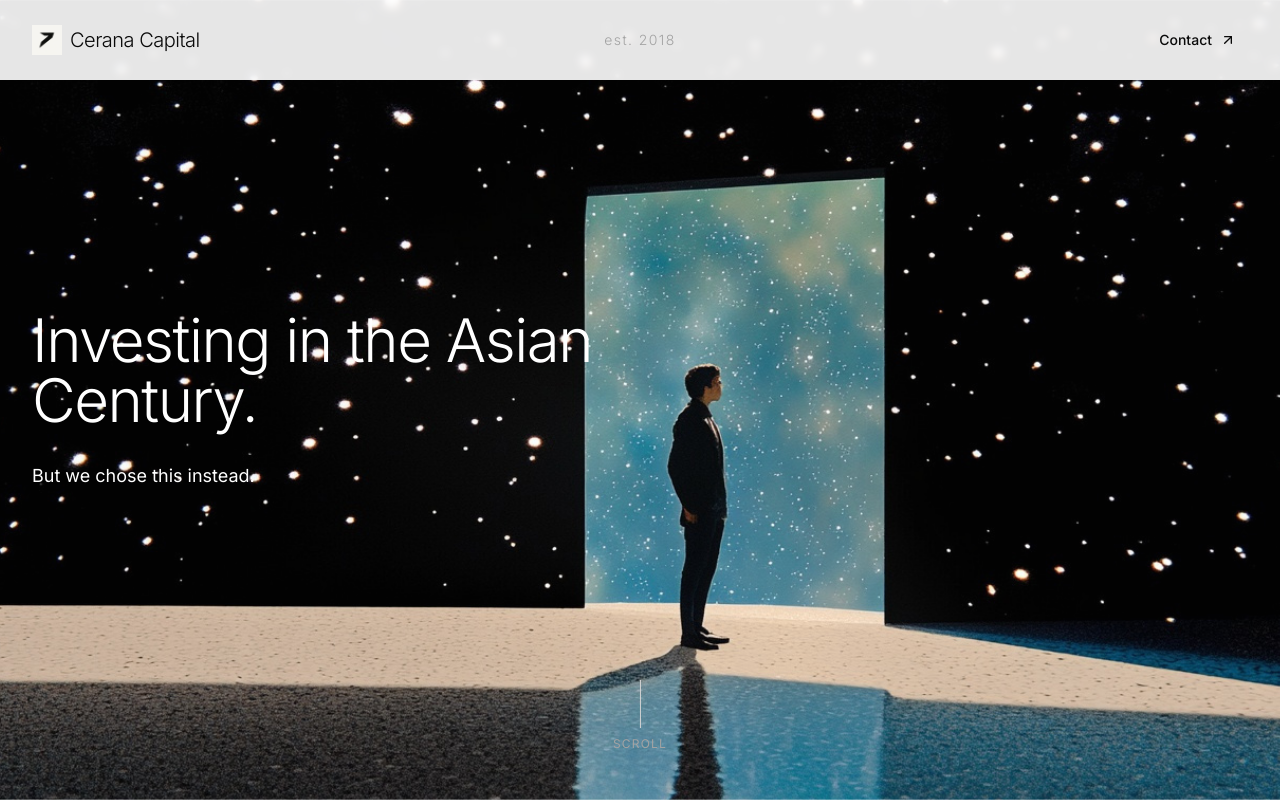
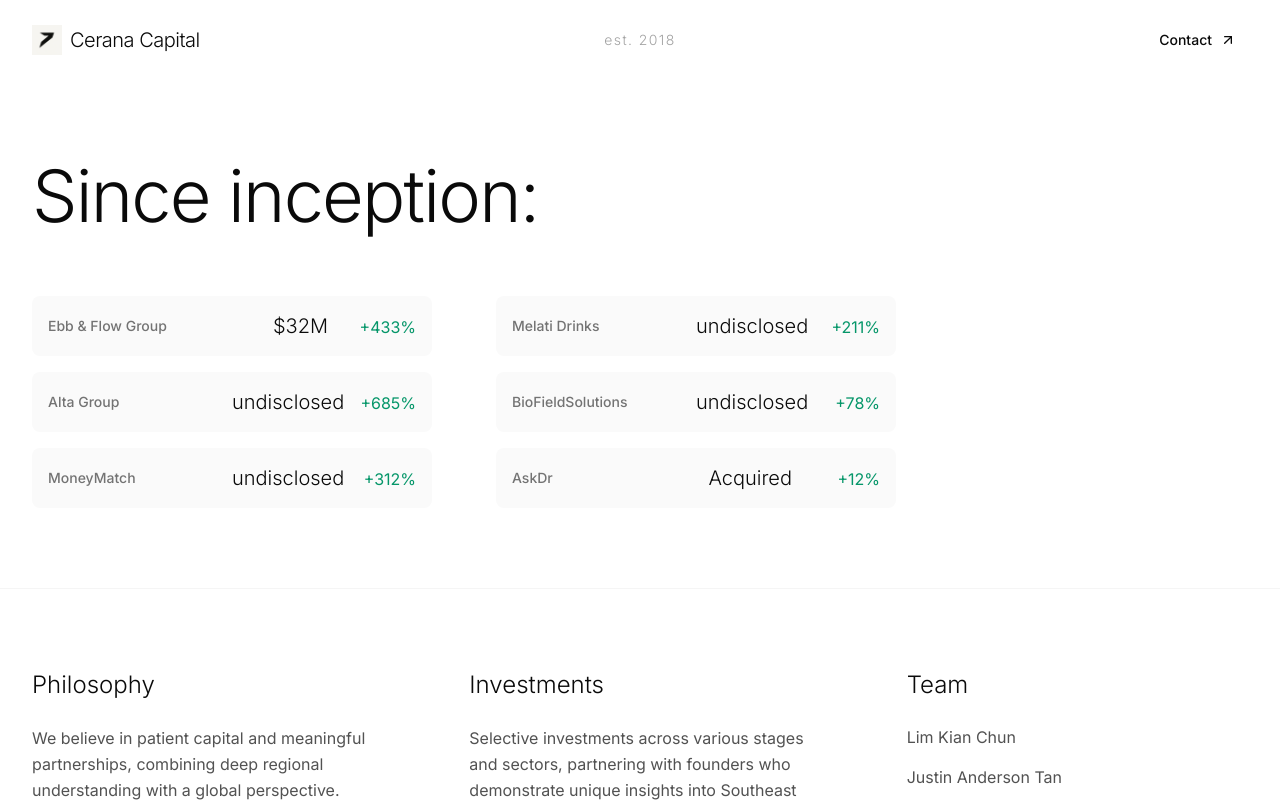
Before and after one commit to hejijunhao/cerana, a Next.js app: page / in a window 1280 px wide. Shown: the top 802 px of the page. Built offline with nearby package versions, Linux system fonts and the light colour scheme.

Commit message:
Updated hero with performance

```diff
--- a/app/page.tsx
+++ b/app/page.tsx
@@ -4,21 +4,8 @@ import Link from "next/link"
 import Image from "next/image"
 import { ArrowUpRight } from "lucide-react"
 import { Button } from "@/components/ui/button"
-import { useState, useEffect } from "react"
 
 export default function Home() {
-  const [mousePosition, setMousePosition] = useState({ x: 0, y: 0 })
-
-  useEffect(() => {
-    const handleMouseMove = (e: MouseEvent) => {
-      const { clientX, clientY } = e
-      setMousePosition({ x: clientX, y: clientY })
-    }
-
-    window.addEventListener('mousemove', handleMouseMove)
-    return () => window.removeEventListener('mousemove', handleMouseMove)
-  }, [])
-
   return (
     <div className="flex flex-col min-h-screen bg-white">
       {/* Navigation */}
@@ -45,46 +32,66 @@ export default function Home() {
         </div>
       </header>
 
-      <main className="flex-1">
+      <main className="flex-1 pt-20">
         {/* Hero Section */}
-        <section className="min-h-screen flex items-center justify-center relative overflow-hidden">
-          {/* Background Image */}
-          <div className="absolute inset-0">
-            <Image
-              src="/Cerana.svg"
-              alt=""
-              fill
-              priority
-              className="object-cover opacity-[0.99]"
-              aria-hidden="true"
-            />
-          </div>
-          {/* Mouse follower */}
-          <div
-            className="pointer-events-none absolute inset-0 opacity-50 mouse-gradient transition duration-200"
-            style={{
-              background: `radial-gradient(circle at ${mousePosition.x}px ${mousePosition.y}px, rgba(0,0,0,0.015) 0%, rgba(0,0,0,0.01) 25%, transparent 50%)`
-            }}
-          />
-
-          <div className="container relative">
-            <div className="max-w-3xl text-white space-y-8 animate-content-fade-in">
-              <h1 className="text-4xl md:text-6xl font-light tracking-tight">
-                Investing in the Asian Century.
-              </h1>
-              <p className="text-lg">
-                But we chose this instead.
-              </p>
+        <section className="py-20">
+          <div className="container space-y-16">
+            <h1 className="text-5xl md:text-7xl font-light tracking-tight max-w-4xl">
+              Since inception:
+            </h1>
+            <div className="flex gap-16">
+              <div className="flex flex-col gap-4 w-[400px]">
+                <div className="flex items-center justify-between p-4 bg-neutral-50 rounded-lg">
+                  <div className="text-sm font-medium text-neutral-500 min-w-[120px]">Ebb & Flow Group</div>
+                  <div className="flex items-baseline gap-6">
+                    <div className="text-xl font-light w-24 text-right">$32M</div>
+                    <div className="text-emerald-600 w-16 text-right">+433%</div>
+                  </div>
+                </div>
+                <div className="flex items-center justify-between p-4 bg-neutral-50 rounded-lg">
+                  <div className="text-sm font-medium text-neutral-500 min-w-[120px]">Alta Group</div>
+                  <div className="flex items-baseline gap-6">
+                    <div className="text-xl font-light w-24 text-right">undisclosed</div>
+                    <div className="text-emerald-600 w-16 text-right">+685%</div>
+                  </div>
+                </div>
+                <div className="flex items-center justify-between p-4 bg-neutral-50 rounded-lg">
+                  <div className="text-sm font-medium text-neutral-500 min-w-[120px]">MoneyMatch</div>
+                  <div className="flex items-baseline gap-6">
+                    <div className="text-xl font-light w-24 text-right">undisclosed</div>
+                    <div className="text-emerald-600 w-16 text-right">+312%</div>
+                  </div>
+                </div>
+              </div>
+              <div className="flex flex-col gap-4 w-[400px]">
+                <div className="flex items-center justify-between p-4 bg-neutral-50 rounded-lg">
+                  <div className="text-sm font-medium text-neutral-500 min-w-[120px]">Melati Drinks</div>
+                  <div className="flex items-baseline gap-6">
+                    <div className="text-xl font-light w-24 text-right">undisclosed</div>
+                    <div className="text-emerald-600 w-16 text-right">+211%</div>
+                  </div>
+                </div>
+                <div className="flex items-center justify-between p-4 bg-neutral-50 rounded-lg">
+                  <div className="text-sm font-medium text-neutral-500 min-w-[120px]">BioFieldSolutions</div>
+                  <div className="flex items-baseline gap-6">
+                    <div className="text-xl font-light w-24 text-right">undisclosed</div>
+                    <div className="text-emerald-600 w-16 text-right">+78%</div>
+                  </div>
+                </div>
+                <div className="flex items-center justify-between p-4 bg-neutral-50 rounded-lg">
+                  <div className="text-sm font-medium text-neutral-500 min-w-[120px]">AskDr</div>
+                  <div className="flex items-baseline gap-6">
+                    <div className="text-xl font-light w-24 text-right">Acquired</div>
+                    <div className="text-emerald-600 w-16 text-right">+12%</div>
+                  </div>
+                </div>
+              </div>
             </div>
-          </div>
-          <div className="absolute bottom-12 left-1/2 -translate-x-1/2 flex flex-col items-center gap-2 text-neutral-400 animate-scroll-fade-in">
-            <div className="w-[1px] h-12 bg-neutral-300" />
-            <p className="text-xs uppercase tracking-widest">Scroll</p>
           </div>
         </section>
 
         {/* Three Column Section */}
-        <section className="py-32">
+        <section className="py-20 border-t border-neutral-100">
           <div className="container">
             <div className="grid md:grid-cols-3 gap-16 md:gap-24">
               {/* Philosophy Column */}
```
